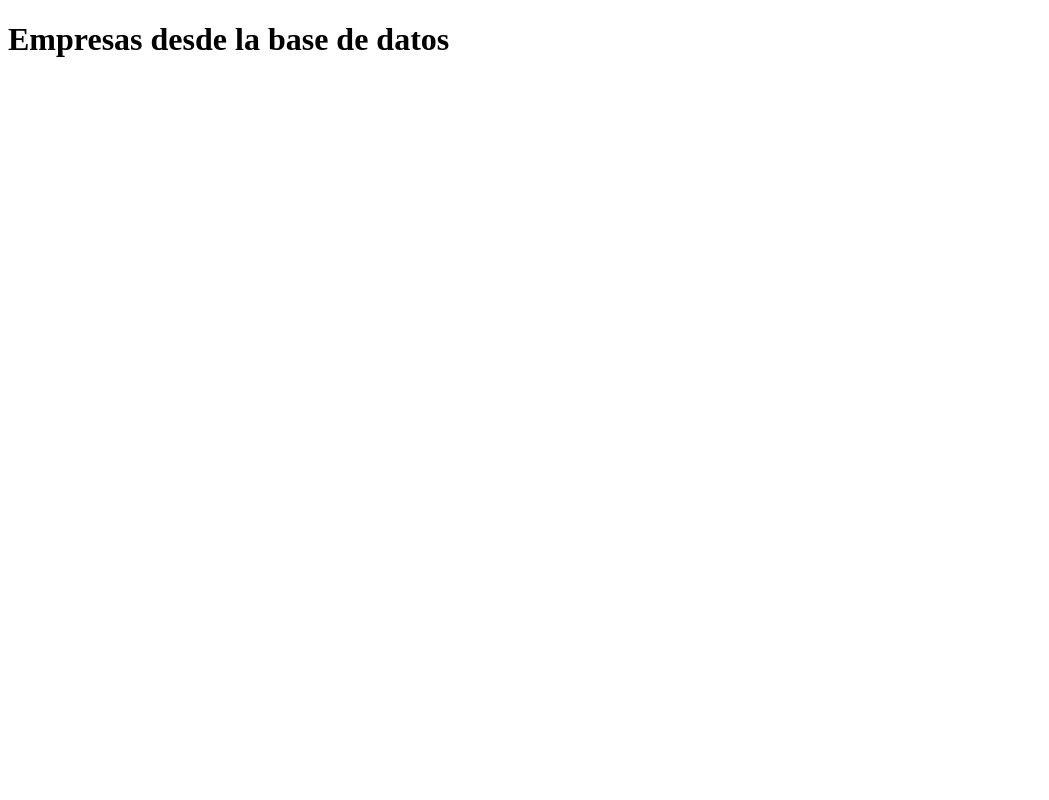
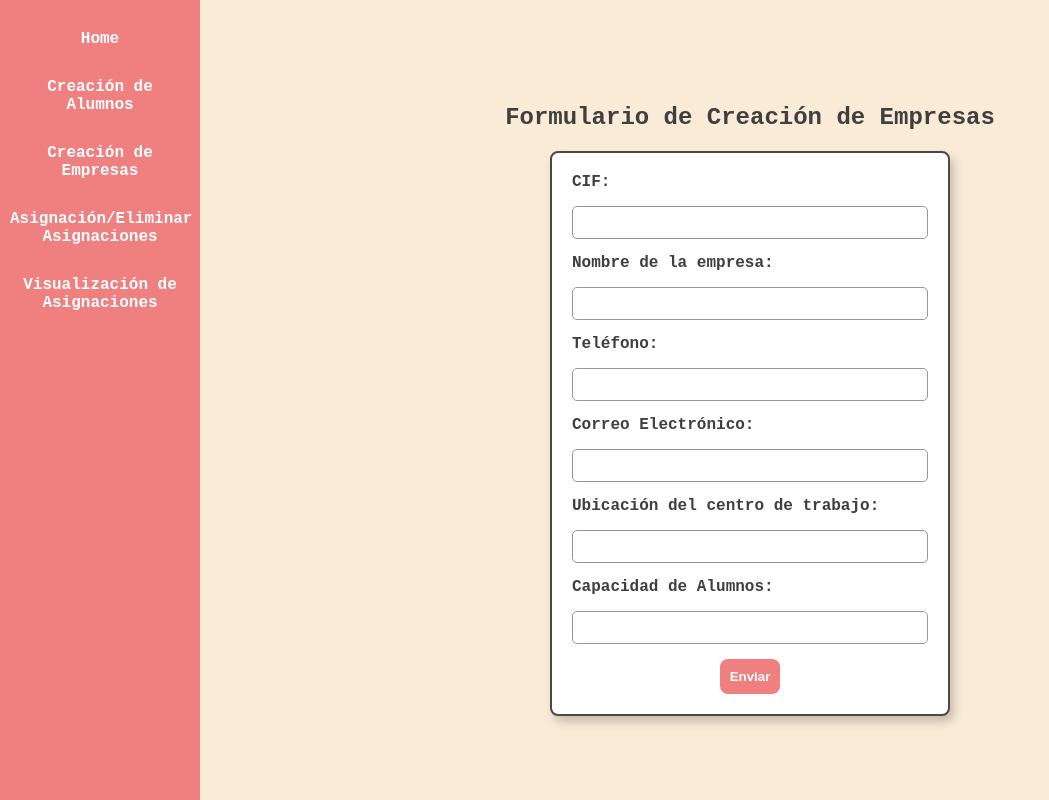
Before and after one commit to angelbuigues/CRM_-Buigiues_IJim-nez, a website: page ElPlaX/webapp/html/empresas.html in a window 1280 px wide. Shown: the whole page, without its empty margins (0-1049 px from the left). Drawn offline with Linux system fonts and the light colour scheme; no server answers.

Commit message:
Alumnos HTML y CSS, Empresas HTML y CSS completados

```diff
--- a/ElPlaX/webapp/html/empresas.html
+++ b/ElPlaX/webapp/html/empresas.html
@@ -1,26 +1,43 @@
 <!DOCTYPE html>
-<html lang="en">
+<html lang="es">
 <head>
     <meta charset="UTF-8">
     <meta name="viewport" content="width=device-width, initial-scale=1.0">
-    <title>Conexion a MySQL</title>
+    <title>Creación de Empresas</title>
+    <link rel="stylesheet" href="../style/empresas.css">
 </head>
 <body>
-    <h1>Empresas desde la base de datos</h1>
-    <ul id="empresas"></ul>
+    <aside>
+        <a href="home.html" id="home-link">Home</a>
+        <a href="alumnos.html" id="alumn-link">Creación de Alumnos</a>
+        <a href="empresas.html" id="client-link">Creación de Empresas</a>
+        <a href="relaciones.html" id="relation-link">Asignación/Eliminar Asignaciones</a>
+        <a href="informacion.html" id="information-link">Visualización de Asignaciones</a>
+    </aside>
 
-    <script>
-        fetch('http://localhost:3000/empresas')
-            .then(response => response.json())
-            .then(data => {
-                const empresasList = document.getElementById('empresas');
-                data.forEach(empresa => {
-                    const listItem = document.createElement('li');
-                    listItem.textContent = `Nombre: ${empresa.nombre_empresa}, Email: ${empresa.email}`;
-                    empresasList.appendChild(listItem);
-                });
-            })
-            .catch(err => console.log('Error data', err));
-    </script>
+    <main>
+        <h2>Formulario de Creación de Empresas</h2>
+        <form action="/server" method="POST">
+            <label for="dni">CIF:</label>
+            <input type="text" id="dni" name="dni" required>
+
+            <label for="nombre">Nombre de la empresa:</label>
+            <input type="text" id="nombre" name="nombre" required>
+
+            <label for="telefono">Teléfono:</label>
+            <input type="tel" id="telefono" name="telefono" required>
+
+            <label for="email">Correo Electrónico:</label>
+            <input type="email" id="email" name="email" required>
+
+            <label for="direccion">Ubicación del centro de trabajo:</label>
+            <input type="text" id="direccion" name="direccion" required>
+
+            <label for="capacidad">Capacidad de Alumnos:</label>
+            <input type="text" id="capacidad" name="capacidad" required>
+
+            <button type="submit">Enviar</button>
+        </form>
+    </main>
 </body>
 </html>
--- /dev/null
+++ b/ElPlaX/webapp/style/alumnos.css
@@ -0,0 +1,98 @@
+* {
+    box-sizing: border-box;
+}
+
+body {
+    display: flex;
+    margin: 5% auto;
+    font-family: 'Courier New', Courier, monospace;
+    color: rgb(63, 63, 63);
+    background-color: antiquewhite;
+}
+
+aside {
+    width: 200px;
+    height: 100vh;
+    padding: 20px 0;
+    background-color: lightcoral;
+    display: flex;
+    flex-direction: column;
+    justify-content: space-around;
+    align-items: center;
+    position: fixed;
+    top: 0;
+    left: 0;
+    border-right: 2px solid rgb(73, 73, 73);
+}
+
+aside a {
+    color: black;
+    text-decoration: none;
+    background-color: lightcoral;
+    padding: 10px;
+    width: 80%;
+    text-align: center;
+    font-weight: bold;
+    border-radius: 8px;
+}
+
+aside a:hover {
+    background-color: rgb(220, 100, 100);
+}
+
+main {
+    flex: 1;
+    padding: 20px;
+    margin-left: 220px; /* Adjusts for the aside width */
+    display: flex;
+    flex-direction: column;
+    align-items: center;
+}
+
+h2 {
+    text-align: center;
+    margin-bottom: 20px;
+}
+
+form {
+    display: flex;
+    flex-direction: column;
+    gap: 15px;
+    width: 100%;
+    max-width: 400px;
+    border: solid 2px rgb(73, 73, 73);
+    padding: 20px;
+    border-radius: 8px;
+    background-color: white;
+    box-shadow: 4px 6px 10px rgba(0, 0, 0, 0.2);
+}
+
+label {
+    font-weight: bold;
+}
+
+input[type="text"],
+input[type="email"],
+input[type="tel"],
+input[type="date"] {
+    padding: 8px;
+    border: 1px solid rgb(150, 150, 150);
+    border-radius: 5px;
+}
+
+.checkbox-container {
+    display: flex;
+    align-items: center;
+    gap: 10px;
+}
+
+button[type="submit"] {
+    background-color: lightcoral;
+    color: white;
+    font-weight: bold;
+    padding: 10px;
+    border: none;
+    border-radius: 8px;
+    cursor: pointer;
+    align-self: center;
+}
--- /dev/null
+++ b/ElPlaX/webapp/style/empresas.css
@@ -0,0 +1,96 @@
+* {
+    box-sizing: border-box;
+}
+
+body {
+    display: flex;
+    margin: 5% auto;
+    font-family: 'Courier New', Courier, monospace;
+    color: rgb(63, 63, 63);
+    background-color: antiquewhite;
+}
+
+aside {
+    width: 200px;
+    height: 100vh;
+    padding: 20px 0;
+    background-color: lightcoral;
+    display: flex;
+    flex-direction: column;
+    align-items: center;
+    gap: 10px;
+    position: fixed;
+    top: 0;
+    left: 0;
+}
+
+aside a {
+    color: white;
+    text-decoration: none;
+    padding: 10px;
+    width: 100%;
+    text-align: center;
+    font-weight: bold;
+    border-radius: 8px;
+}
+
+aside a:hover {
+    background-color: rgb(220, 100, 100);
+}
+
+main {
+    flex: 1;
+    padding: 20px;
+    margin-left: 220px; /* Adjusts for the aside width */
+    display: flex;
+    flex-direction: column;
+    align-items: center;
+}
+
+h2 {
+    text-align: center;
+    margin-bottom: 20px;
+}
+
+form {
+    display: flex;
+    flex-direction: column;
+    gap: 15px;
+    width: 100%;
+    max-width: 400px;
+    border: solid 2px rgb(73, 73, 73);
+    padding: 20px;
+    border-radius: 8px;
+    background-color: white;
+    box-shadow: 4px 6px 10px rgba(0, 0, 0, 0.2);
+}
+
+label {
+    font-weight: bold;
+}
+
+input[type="text"],
+input[type="email"],
+input[type="tel"],
+input[type="date"] {
+    padding: 8px;
+    border: 1px solid rgb(150, 150, 150);
+    border-radius: 5px;
+}
+
+.checkbox-container {
+    display: flex;
+    align-items: center;
+    gap: 10px;
+}
+
+button[type="submit"] {
+    background-color: lightcoral;
+    color: white;
+    font-weight: bold;
+    padding: 10px;
+    border: none;
+    border-radius: 8px;
+    cursor: pointer;
+    align-self: center;
+}
```
Also changed, not shown: ElPlaX/webapp/html/alumnos.html (+10 -8 lines), ElPlaX/webapp/html/relaciones.html (+17 -0 lines).
